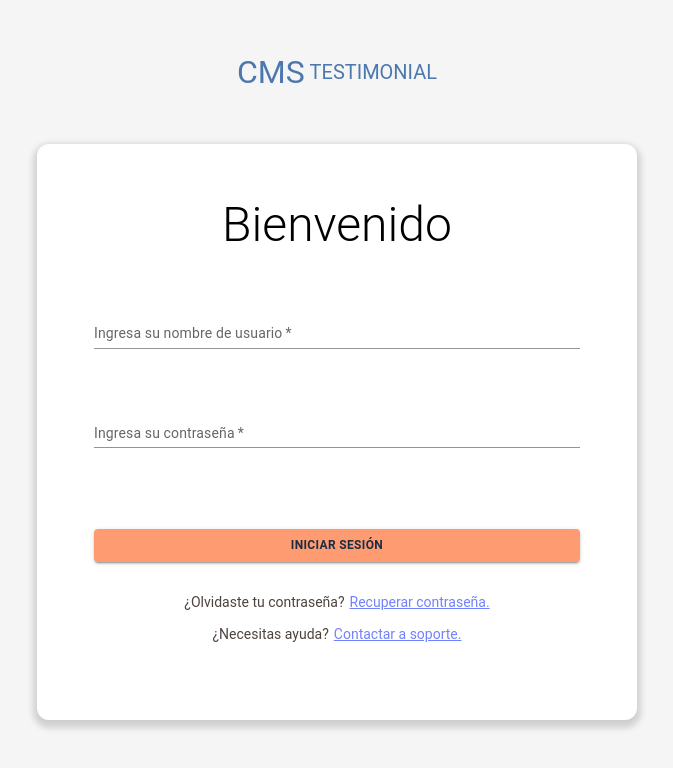
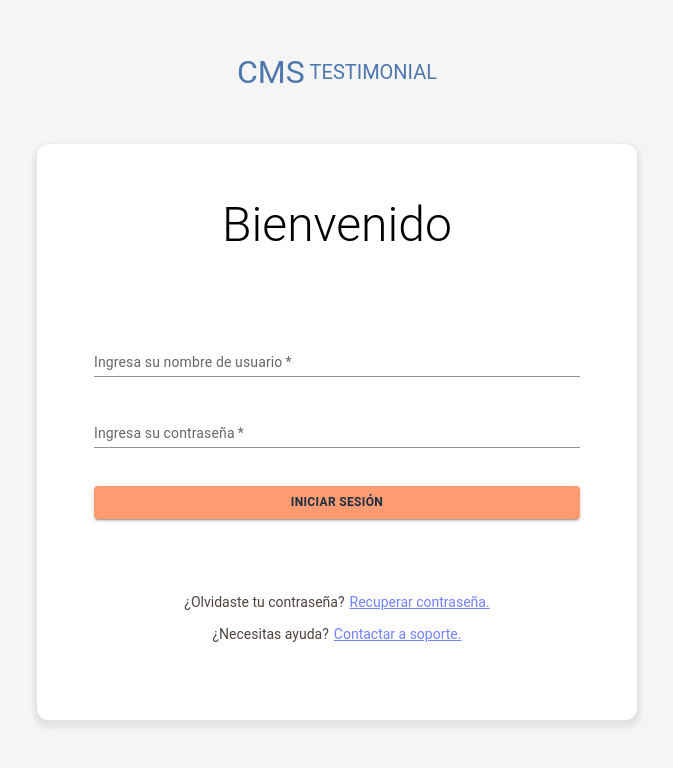
Before and after one commit to No-Country-simulation/s03-26-equipo-01, a React (Vite) app in the folder client/: page /login in a window 1280 px wide. Shown: the top 768 px of the page, without its empty margins (303-976 px from the left). Built offline with nearby package versions, Linux system fonts and the light colour scheme.

Commit message:
Se modificó la cantidad y el color del sombreado en la caja del formulario

```diff
--- a/client/src/features/login/components/login-form-container/login-form-container.css
+++ b/client/src/features/login/components/login-form-container/login-form-container.css
@@ -7,7 +7,7 @@
     max-width: 600px;
     height: 100%;
     border-radius: 12px;
-    box-shadow: 0px 4px 6px 4px rgba(0, 0, 0, 0.15), 0px 2px 2px rgba(0, 0, 0, 0.01);
+    box-shadow: 0px 4px 4px 4px rgba(141, 141, 141, 0.15), 0px 4px 4px rgba(0, 0, 0, 0.01);
     background-color: #FFFF;
 }
 
--- a/client/src/features/login/components/login-form/form-login.css
+++ b/client/src/features/login/components/login-form/form-login.css
@@ -5,4 +5,5 @@
     place-items: center;
     width: 90%;
     height: 100%;
+    max-height: 200px;
 }
```
